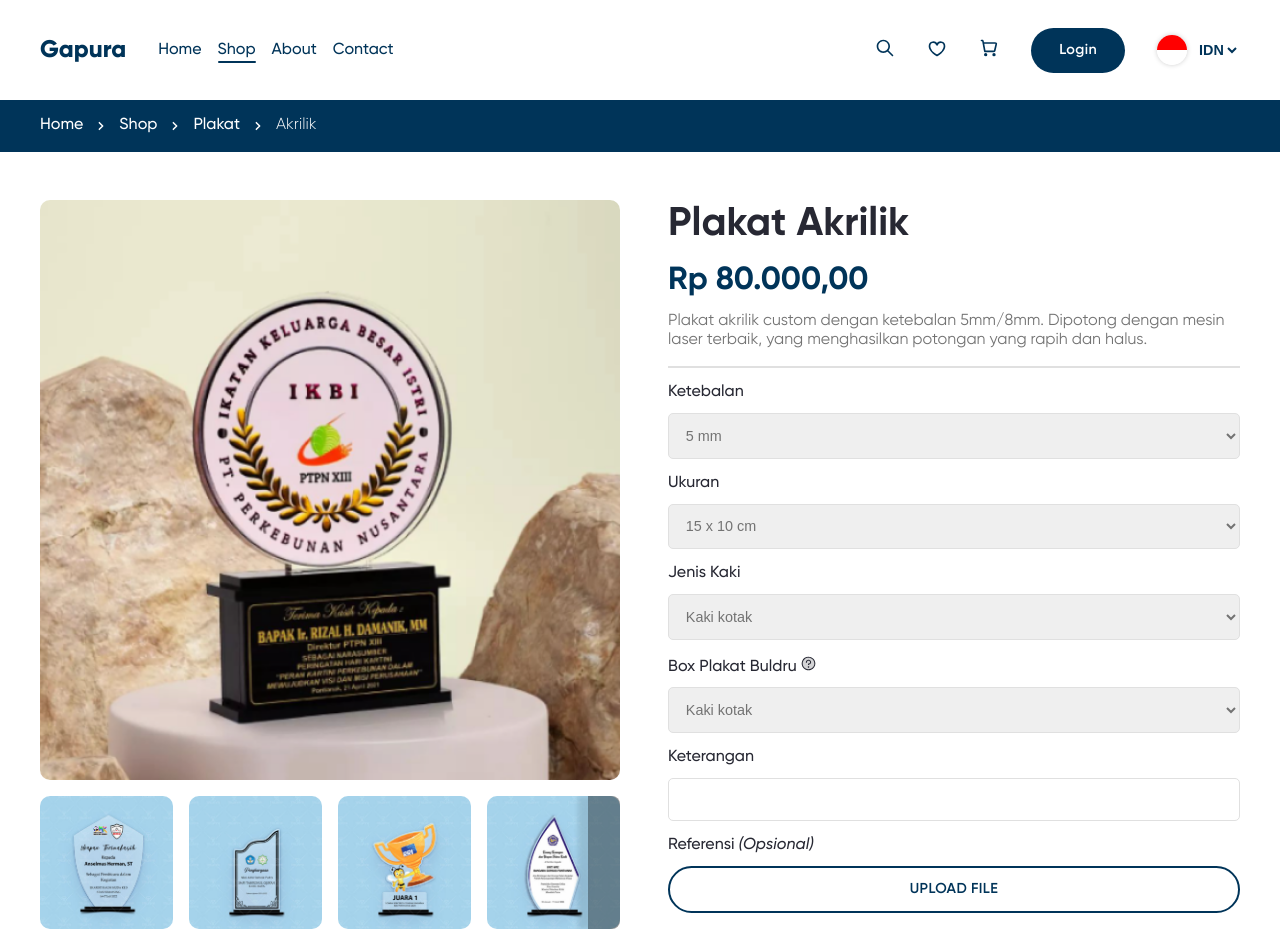
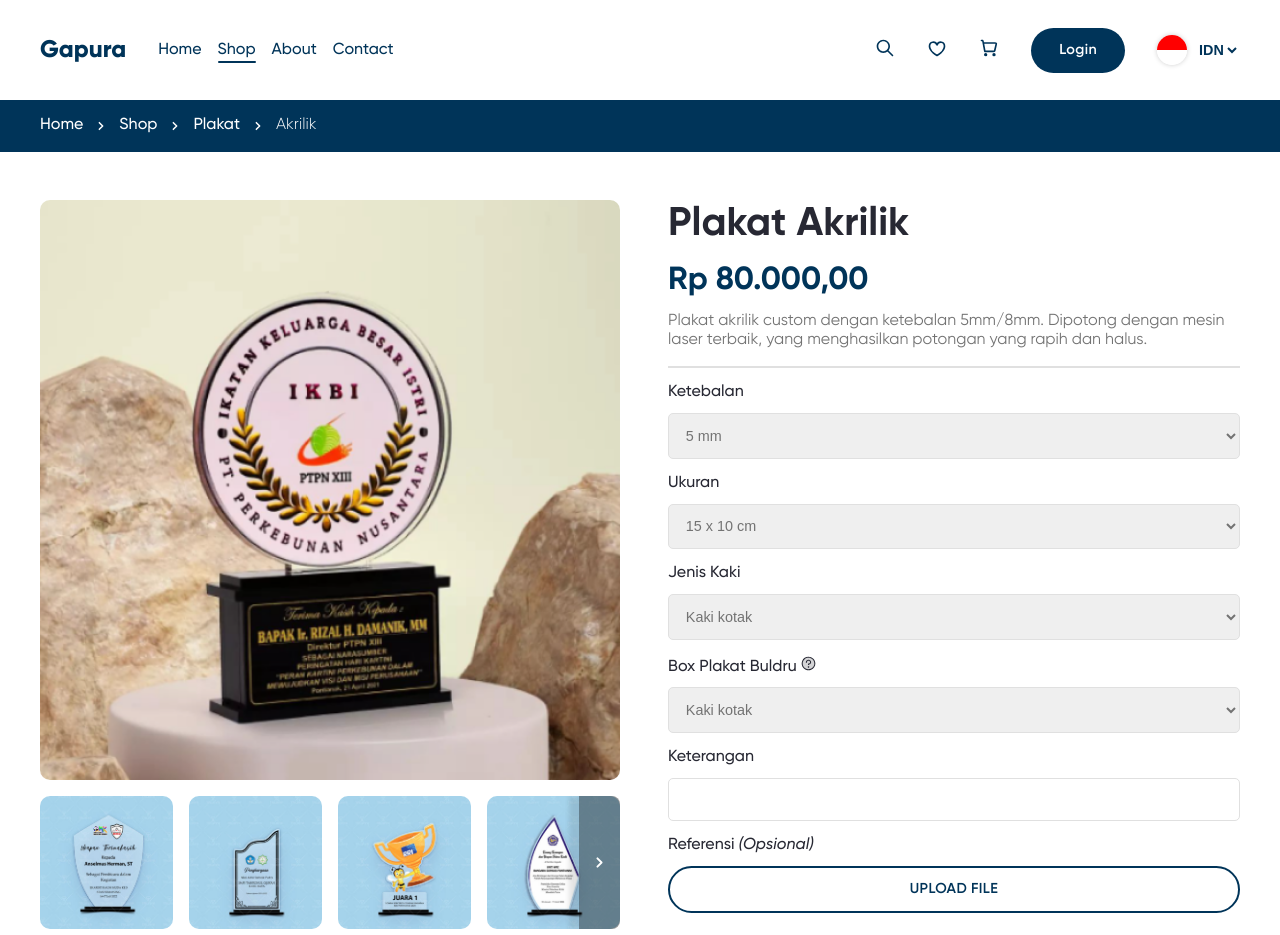
Before and after one commit to neebulaa/gapura-trijaya-landing-page, a React (Vite) app: page /shop/plakat/akrilik/plakat-akrilik in a window 1280 px wide. Shown: the top 935 px of the page. Built offline with nearby package versions, Linux system fonts and the light colour scheme.

Commit message:
Fixing gallery icon and fixing css

```diff
--- a/src/assets/css/index.css
+++ b/src/assets/css/index.css
@@ -778,7 +778,7 @@ button {
 	bottom: 0;
 	background: rgba(0, 0, 0, 0.4);
 	display: flex;
-	padding: 1rem;
+	padding: .5rem;
 	align-items: center;
 	color: white;
 	cursor: pointer;
--- a/src/components/ShopProductDetailGallery.tsx
+++ b/src/components/ShopProductDetailGallery.tsx
@@ -1,6 +1,9 @@
 import { useEffect, useMemo, useRef, useState } from "react";
 import { ProductType } from "../dto/ProductType";
 import { getElementProperty } from "../utils/getElementProperty";
+import IconChevronLeft from "../assets/icons/IconChevronLeft";
+import IconChevronRight from "../assets/icons/IconChevronRight";
+
 type ShopProductDetailGalleryProps = {
 	products: ProductType[];
 	mainProduct: ProductType;
@@ -56,7 +59,7 @@ export default function ShopProductDetailGallery({
 							className="navigator navigator-left"
 							onClick={() => setIndex((prev) => prev - 1)}
 						>
-							<i className="fa-solid fa-chevron-left"></i>
+							<IconChevronLeft width="25" height='25' />
 						</button>
 					)}
 
@@ -65,7 +68,7 @@ export default function ShopProductDetailGallery({
 							className="navigator navigator-right"
 							onClick={() => setIndex((prev) => prev + 1)}
 						>
-							<i className="fa-solid fa-chevron-right"></i>
+							<IconChevronRight width="25" height='25' />
 						</button>
 					)}
 
@@ -160,7 +163,8 @@ export default function ShopProductDetailGallery({
 										}`}
 										alt={`${
 											import.meta.env.VITE_APP_NAME
-										} - ${product.name}`}
+										}import IconChevronLeft from './../assets/icons/IconChevronLeft';
+ - ${product.name}`}
 									/>
 								</div>
 							))}
```
